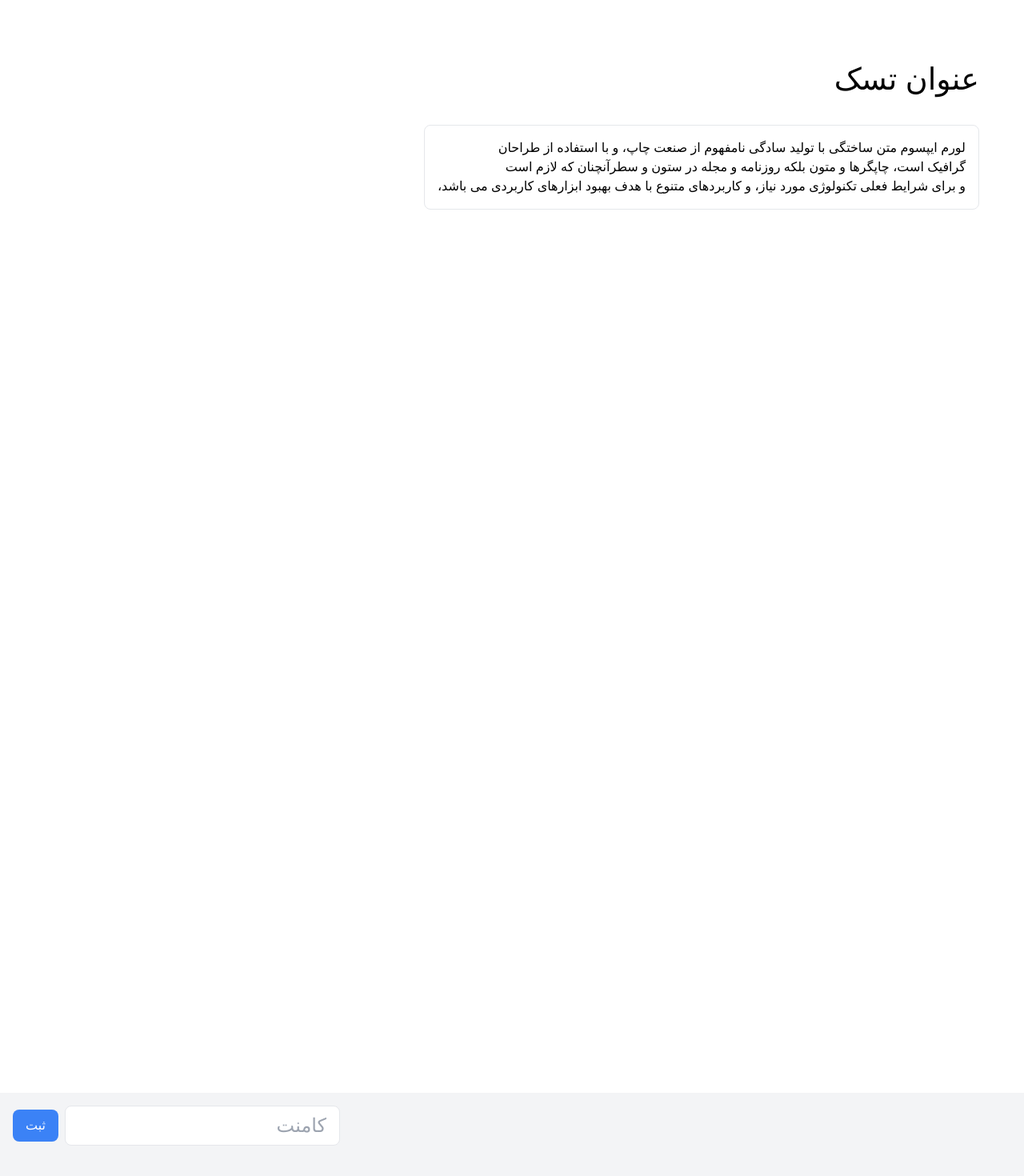
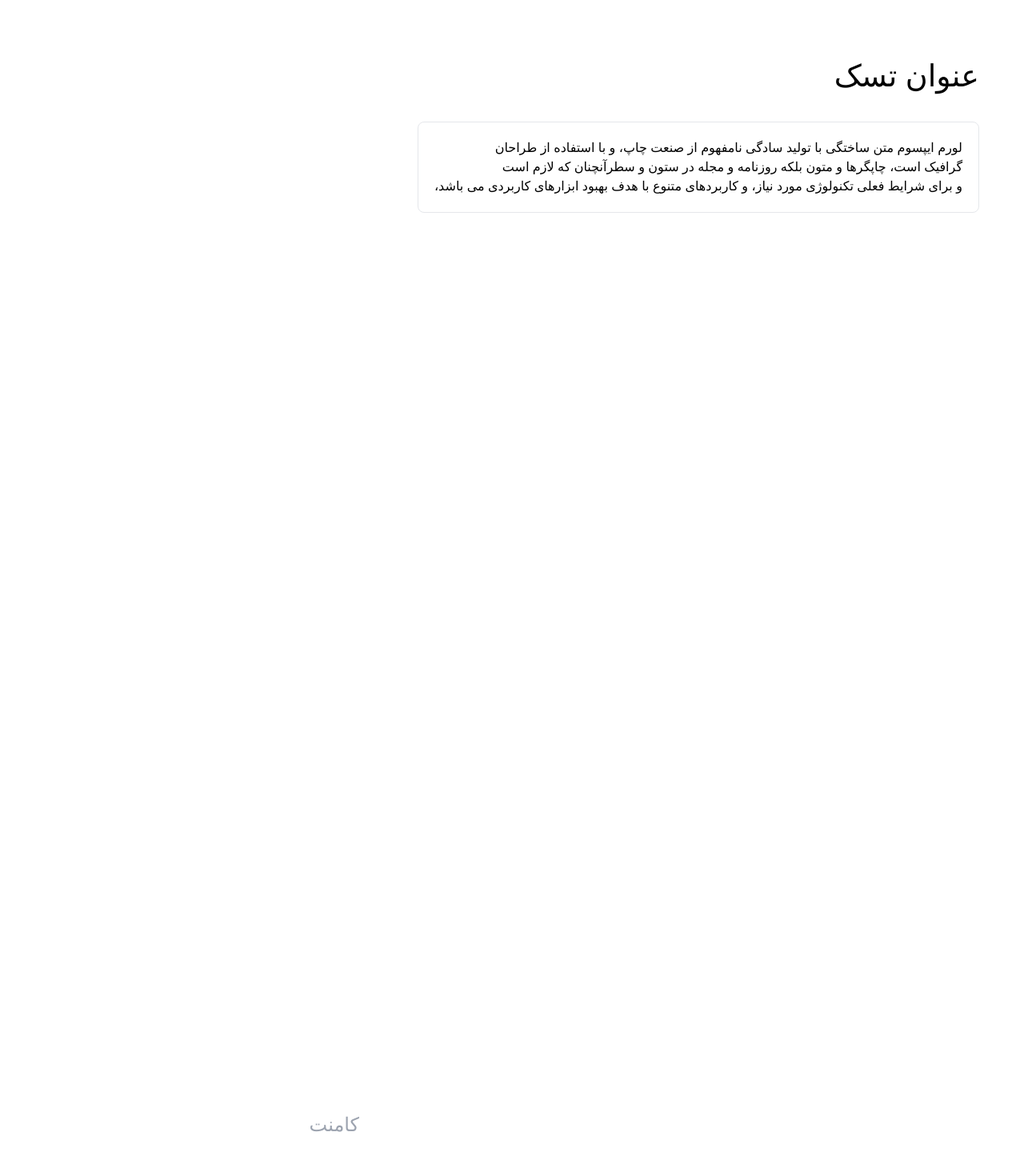
Before and after one commit to Summer-Frontend-Quera-Bootcamp/GROUP_10, a React (Vite) app: page / in a window 1280 px wide. Shown: the part 234-1704 px from the top of the page at 80% size. Built offline with nearby package versions, Linux system fonts and the light colour scheme; the HTML template or start-up script is replaced by a standard one; a web font is replaced by a local one.

Commit message:
complate comment (2)

```diff
--- a/src/Components/Ui/Comment/Comment.tsx
+++ b/src/Components/Ui/Comment/Comment.tsx
@@ -11,7 +11,7 @@ const Comment = () => {
         <div className="mt-7">
           <p
             dir="rtl"
-            className="text-black-primary text-[16px] border border-solid border-black-2 rounded-lg p-4"
+            className="text-black-primary text-[16px] border border-solid border-black-2 rounded-lg p-5"
           >
             لورم ایپسوم متن ساختگی با تولید سادگی نامفهوم از صنعت چاپ، و با
             استفاده از طراحان
--- a/src/Components/Ui/SubmiteComment/SubmiteComment.tsx
+++ b/src/Components/Ui/SubmiteComment/SubmiteComment.tsx
@@ -32,10 +32,10 @@ function MyComponent() {
   };
 
   return (
-    <div className="flex flex-col items-start justify-start h-screen p-4 bg-gray-100">
+    <div className=" w-1/2 flex flex-col items-start justify-start h-screen p-4">
       <div className="flex items-center mb-4">
         <button
-          className="py-2 px-4 bg-blue-500 hover:bg-blue-600 text-white rounded-lg"
+          className="opacity-25 hover:opacity-100 h-209 text-black  py-2 px-4 bg-gray-456 hover:bg-slate-700 hover:text-gray-400 text-white"
           onClick={handleSubmit}
         >
           ثبت
@@ -43,7 +43,7 @@ function MyComponent() {
         <input
           dir="rtl"
           type="text"
-          className="ml-2 w-659 h-209 py-2 px-4 text-2xl border rounded-lg focus:outline-none focus:ring focus:border-blue-500"
+          className="ml-2 w-659 h-209 py-2 px-4 text-2xl   focus:border-green-500 w-96"
           placeholder="کامنت"
           value={inputValue}
           onChange={handleInputChange}
@@ -51,11 +51,17 @@ function MyComponent() {
       </div>
       <div className="flex flex-col-reverse">
         {comments.map((comment, index) => (
-          <div key={index} className="p-2 border rounded-lg shadow-md mb-2">
+          <div
+            key={index}
+            className="p-2 border rounded-lg shadow-lg m-5 w-10000"
+          >
             <p dir="rtl" className="font-bold text-blue-500">
               شما
             </p>
-            <p dir="rtl" className="font-bold text-gray-500"> کامنت گذاشته اید</p>
+            <p dir="rtl" className="font-bold text-gray-500">
+              {" "}
+              کامنت گذاشته اید
+            </p>
             <br />
             <p dir="rtl">{comment.text}</p>
             <div className="text-xs text-blue-500 mt-1">{comment.time}</div>
```
